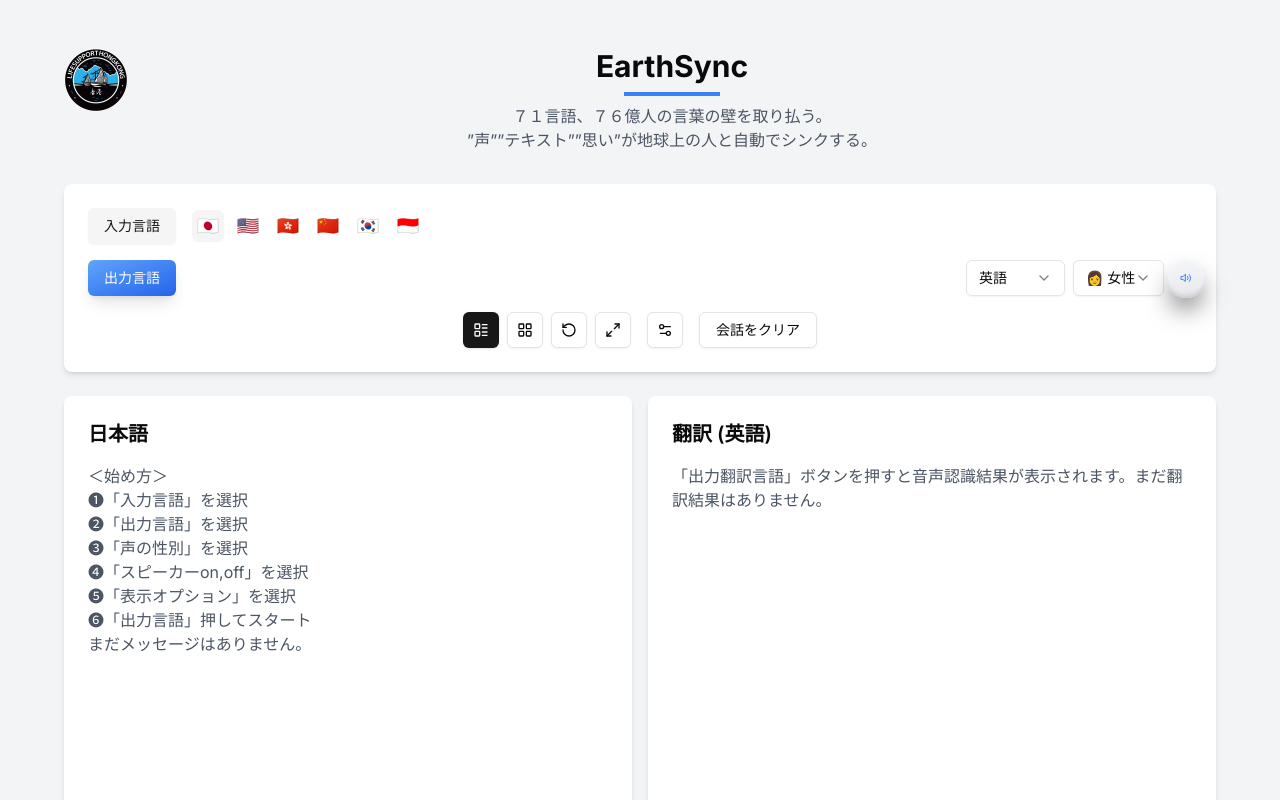
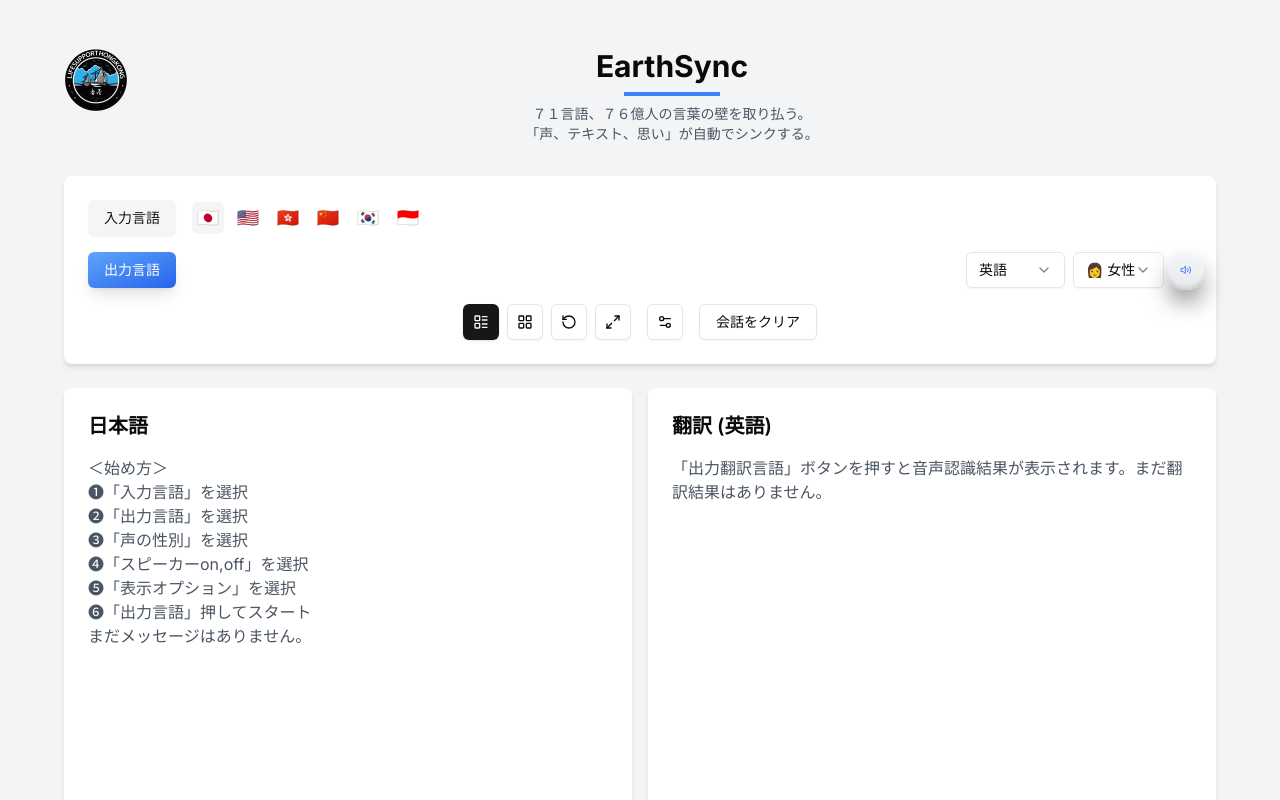
Before and after one commit to cantoneseslang/simultaneous-interpretation-system, a Next.js app: page / in a window 1280 px wide. Shown: the top 800 px of the page. Built offline with nearby package versions, Linux system fonts and the light colour scheme.

Commit message:
Update code with new changes

```diff
--- a/app/page.tsx
+++ b/app/page.tsx
@@ -246,9 +246,9 @@
               EarthSync
               <div className="h-1 w-24 bg-blue-500 mx-auto mt-2"></div>
             </h1>
-            <p className="text-center text-gray-600">
+            <p className="text-gray-600 text-sm">
             ７１言語、７６億人の言葉の壁を取り払う。<br />
-            ”声””テキスト””思い”が地球上の人と自動でシンクする。
+            「声、テキスト、思い」が自動でシンクする。
             </p>
           </div>
         </div>
@@ -573,7 +573,7 @@
                 </div>
               ))}
               {translationMessages.length === 0 && (
-                <p className="text-gray-600">まだ翻訳結果はありません。音声認識が開始されると翻訳結果が表示されます。</p>
+                <p className="text-gray-600">まだ翻訳結果はありません。音声を入れると自動でこちらに翻訳結果が表示されます。</p>
               )}
               <div ref={translatedMessagesEndRef} />
             </div>
```
